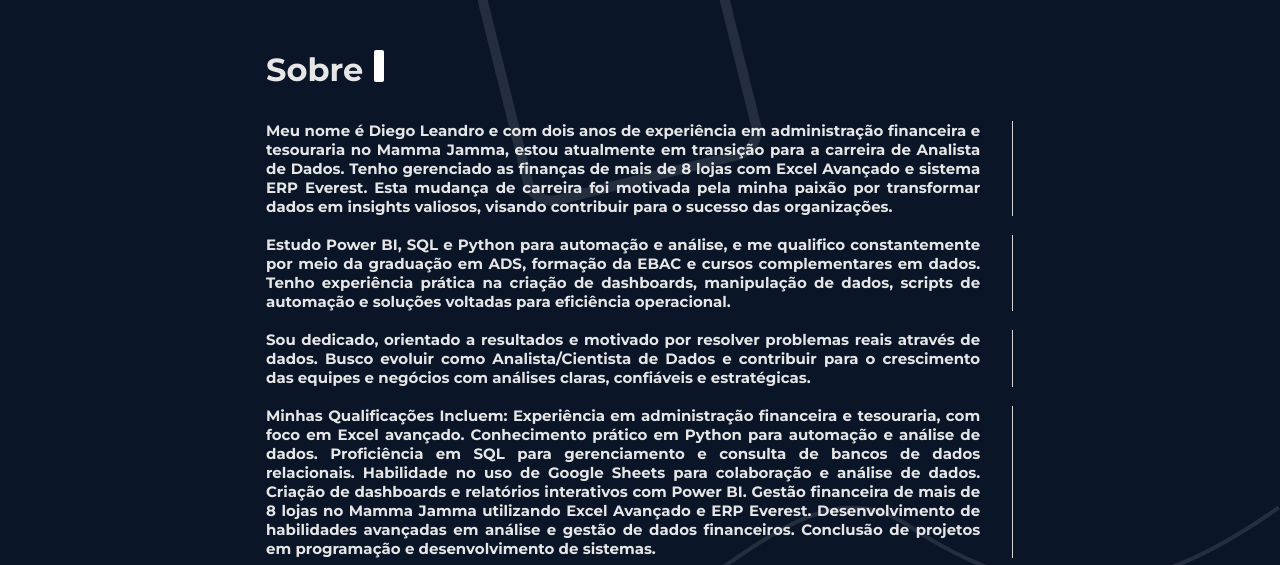
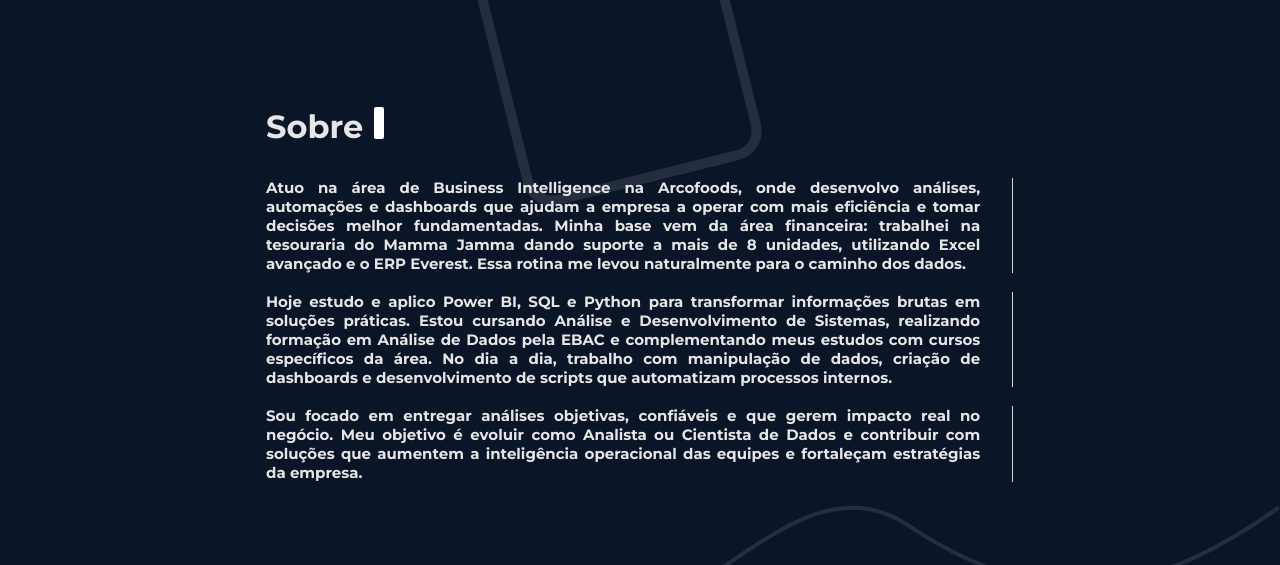
Before and after one commit to DiSantoss/portfolio, a plain HTML site: page index.html in a window 1280 px wide. Shown: the part 835-1400 px from the top of the page. Drawn offline with nearby package versions, Linux system fonts and the light colour scheme.

Commit message:
altuacaoresumo

```diff
--- a/index.html
+++ b/index.html
@@ -329,31 +329,17 @@
 
             <h5 style="font-size: 15px">
               <p>
-                Meu nome é Diego Leandro e com dois anos de experiência em administração financeira e tesouraria no Mamma Jamma, estou atualmente em transição para a carreira de Analista de Dados. Tenho gerenciado as finanças de mais de 8 lojas com Excel Avançado e sistema ERP Everest. Esta mudança de carreira foi motivada pela minha paixão por transformar dados em insights valiosos, visando contribuir para o sucesso das organizações.
-
+                Atuo na área de Business Intelligence na Arcofoods, onde desenvolvo análises, automações e dashboards que ajudam a empresa a operar com mais eficiência e tomar decisões melhor fundamentadas. Minha base vem da área financeira: trabalhei na tesouraria do Mamma Jamma dando suporte a mais de 8 unidades, utilizando Excel avançado e o ERP Everest. Essa rotina me levou naturalmente para o caminho dos dados.
               </p>
               <br />
               <p>
-                Estudo Power BI, SQL e Python para automação e análise, e me qualifico constantemente por meio da graduação em ADS, formação da EBAC e cursos complementares em dados. Tenho experiência prática na criação de dashboards, manipulação de dados, scripts de automação e soluções voltadas para eficiência operacional.
-
+                Hoje estudo e aplico Power BI, SQL e Python para transformar informações brutas em soluções práticas. Estou cursando Análise e Desenvolvimento de Sistemas, realizando formação em Análise de Dados pela EBAC e complementando meus estudos com cursos específicos da área. No dia a dia, trabalho com manipulação de dados, criação de dashboards e desenvolvimento de scripts que automatizam processos internos.
               </p>
               <br />
               <p>
-                Sou dedicado, orientado a resultados e motivado por resolver problemas reais através de dados. Busco evoluir como Analista/Cientista de Dados e contribuir para o crescimento das equipes e negócios com análises claras, confiáveis e estratégicas.
+                Sou focado em entregar análises objetivas, confiáveis e que gerem impacto real no negócio. Meu objetivo é evoluir como Analista ou Cientista de Dados e contribuir com soluções que aumentem a inteligência operacional das equipes e fortaleçam estratégias da empresa.
               </p>
               <br />
-              <p>
-                Minhas Qualificações Incluem:
-
-Experiência em administração financeira e tesouraria, com foco em Excel avançado.
-Conhecimento prático em Python para automação e análise de dados.
-Proficiência em SQL para gerenciamento e consulta de bancos de dados relacionais.
-Habilidade no uso de Google Sheets para colaboração e análise de dados.
-Criação de dashboards e relatórios interativos com Power BI.
-Gestão financeira de mais de 8 lojas no Mamma Jamma utilizando Excel Avançado e ERP Everest.
-Desenvolvimento de habilidades avançadas em análise e gestão de dados financeiros.
-Conclusão de projetos em programação e desenvolvimento de sistemas.
-              </p>
               <br />
               <p>
 
```
